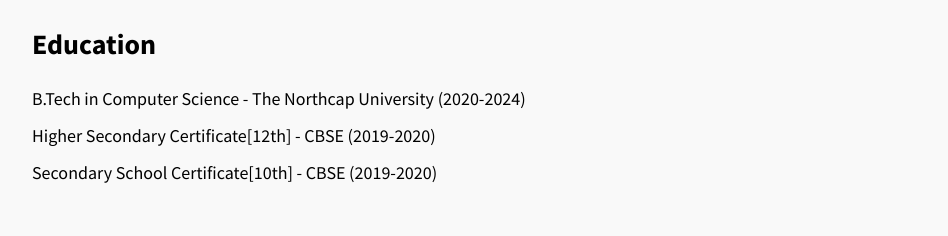
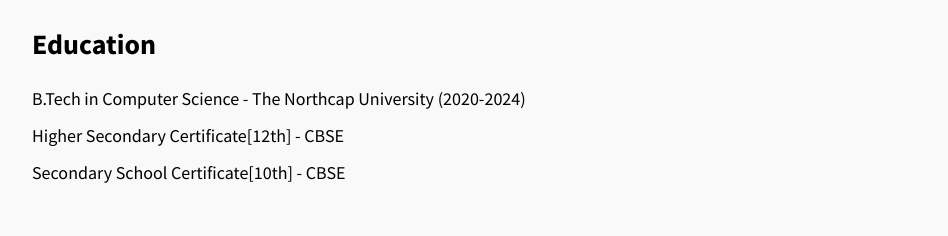
Before and after one commit to mukul20csu355/portfolio, a website: page index.html in a window 1280 px wide. Shown: the part 7300-7536 px from the top of the page, without its empty margins (143-1091 px from the left). Drawn offline with Linux system fonts and the light colour scheme.

Commit message:
Update index.html

```diff
--- a/index.html
+++ b/index.html
@@ -450,8 +450,8 @@
     <h2>Education</h2>
     <ul>
       <li>B.Tech in Computer Science - The Northcap University (2020-2024)</li>
-      <li>Higher Secondary Certificate[12th] - CBSE (2019-2020)</li>
-      <li>Secondary School Certificate[10th] - CBSE (2019-2020)</li>
+      <li>Higher Secondary Certificate[12th] - CBSE </li>
+      <li>Secondary School Certificate[10th] - CBSE </li>
     </ul>
   </div>
 </section>
```
